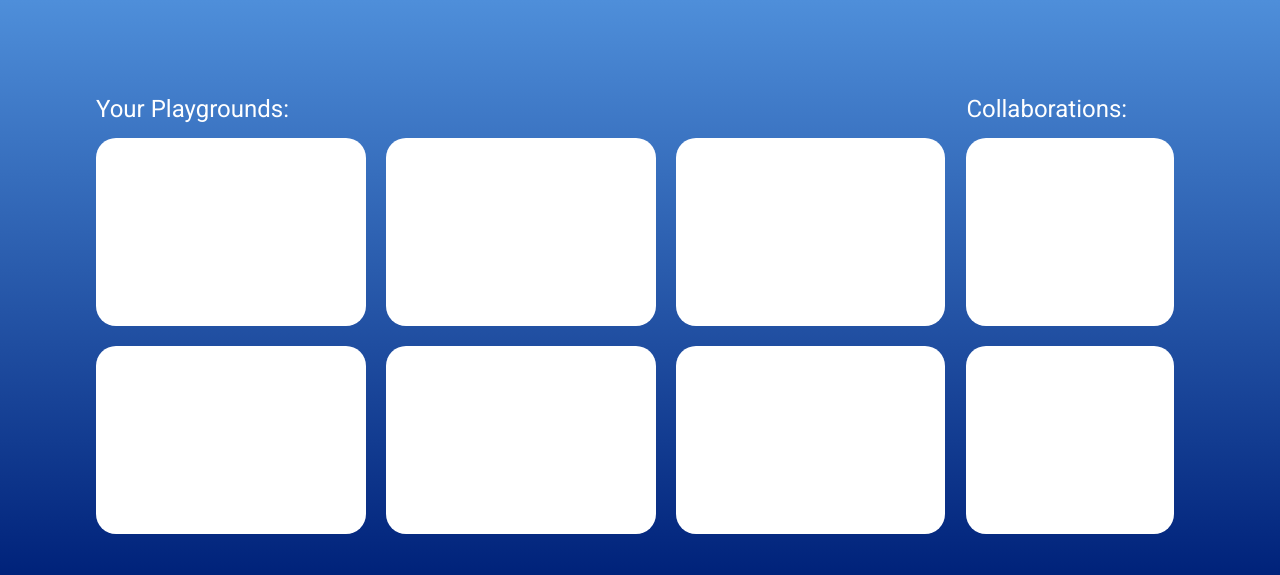
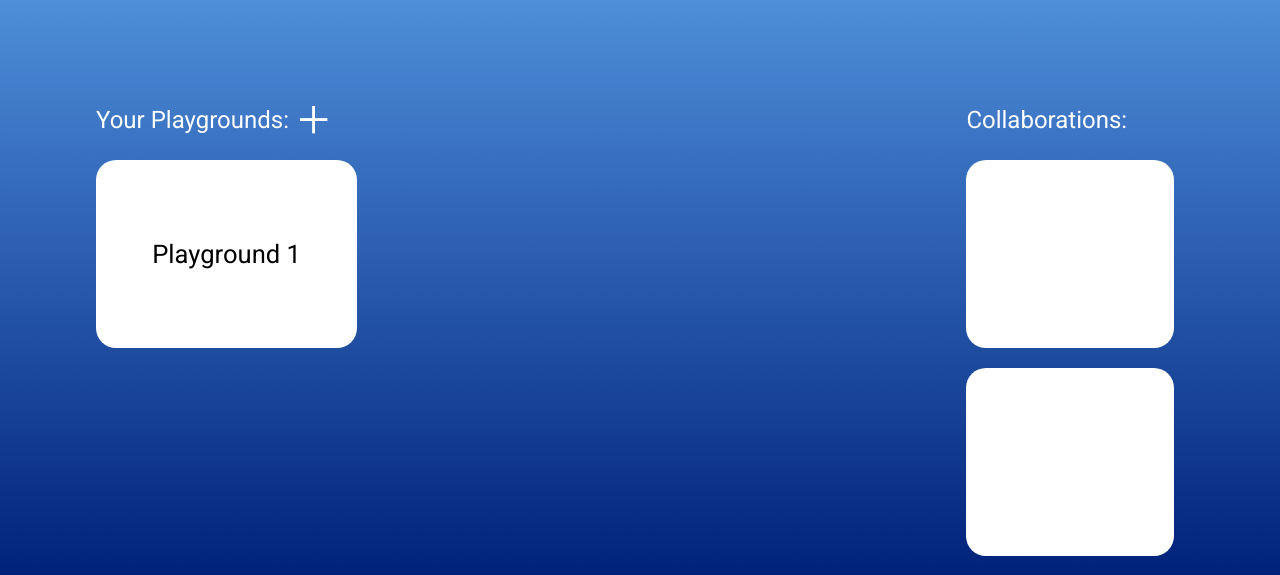
Before and after one commit to jormark/playground, a plain HTML site: page Frontend/Desktop/menu.html in a window 1280 px wide. Shown: the part 225-800 px from the top of the page. Drawn offline with Linux system fonts and the light colour scheme.

Commit message:
menu name get method

```diff
--- a/Frontend/Desktop/Resources/Scripts/playground.js
+++ b/Frontend/Desktop/Resources/Scripts/playground.js
@@ -1,12 +1,12 @@
 var viewportWidth = document.documentElement.clientWidth;
-console.log("load width" + viewportWidth);
 var viewportHeight = document.documentElement.clientHeight;
 var objects = [];
 var canvasDiv = document.getElementById("canvasDiv");
 var gravity = true;
 
-
-
+var url = new URL(window.location.href);
+var playgroundName1 = url.searchParams.get("name");
+console.log("playgroundName1");
 // module aliases
 var Engine = Matter.Engine,
     Render = Matter.Render,
--- a/Frontend/Desktop/Resources/Styling/menu.css
+++ b/Frontend/Desktop/Resources/Styling/menu.css
@@ -2,8 +2,16 @@
     font-family: 'Roboto', sans-serif;
   }
 
+html{
+    background-image: url("../Assets/Gradient.png");
+    background-size: cover;
+  background-repeat: no-repeat;
+  overflow-y: hidden;
+}
+
 body {
-  background: linear-gradient(180deg, #6db9ff 0%, #00227a 100%);
+ overflow-y: scroll;
+
   display: flex;
   align-items: center;
   flex-direction: column;
@@ -64,12 +72,31 @@ body {
 }
 
 #thumb{
-    width: 31%;
+    width: 100%;
+    height: 100%;
+    background-color: white;
+    display: flex;
+    justify-content: center;
+    font-size: 2vw;
+    align-items: center;
+    border: none;
+    border-radius: 20px;
+
+}
+
+#thumbForm{
+    width: 30%;
+    margin-right: 3%;
+    margin-bottom: 20px;
     height: 47%;
-    background-color: white;
-    border-radius: 20px;
-    margin-right: 20px;
-    margin-bottom: 20px;
+}
+
+#thumb:hover, #thumb2:hover{
+    background-color: rgb(179, 179, 179);
+}
+
+#playgroundName{
+    cursor:default;
 }
 
 #collab{
@@ -81,6 +108,10 @@ body {
 #thumb2{
     width: 98%;
     height: 47%;
+    display: flex;
+    justify-content: center;
+    font-size: 2vw;
+    align-items: center;
     background-color: white;
     border-radius: 20px;
     margin-right: 10px;
@@ -91,3 +122,26 @@ body {
     font-size: 150%;
     color: white;
 }
+
+#botText2{
+    font-size: 150%;
+    color: white;
+    display: flex;
+    align-items: center;
+    height: 50px;
+}
+
+#textandplus{
+    display: flex;
+    flex-direction: row;
+    align-items: center;
+}
+
+#newImage{
+    width: 50px;
+    filter: brightness(1000%);
+}
+
+#newImage:hover{
+    filter: brightness(100%);
+}
--- a/Frontend/Desktop/menu.html
+++ b/Frontend/Desktop/menu.html
@@ -19,18 +19,22 @@
     </div>
     <div id="containerBot">
         <div id="playgrounds">
-            <p id="botText">Your Playgrounds:</p>
+            <div id="textandplus"><p id="botText">Your Playgrounds:</p><img id="newImage" src="resources/Assets/New asset plus.png" onclick="console.log('hello')"></div>
             <div id="thumbnails">
-                <div id="thumb"> </div>
-                <div id="thumb"> </div>
-                <div id="thumb"> </div>
-                <div id="thumb"> </div>
-                <div id="thumb"> </div>
-                <div id="thumb"> </div>
+                <form id="thumbForm" action="html.html" method="GET">
+                    <div>
+                      <input name="name" style="display: none;" value="JordansPlayground">
+                    </div>
+                    <div style="width: 100%; height: 100%;">
+                      <button id="thumb" onclick="console.log('thumb click')"><p id="playgroundName">Playground 1</p></button>
+                    </div>
+                  </form>
+
             </div>
+
         </div>
         <div id="collab">
-            <p id="botText">Collaborations:</p>
+            <p id="botText2">Collaborations:</p>
             <div id="thumbnails">
             <div id="thumb2"></div>
             <div id="thumb2"></div>
```
Also changed, not shown: Frontend/Desktop/Resources/Assets/Gradient.png (added).
